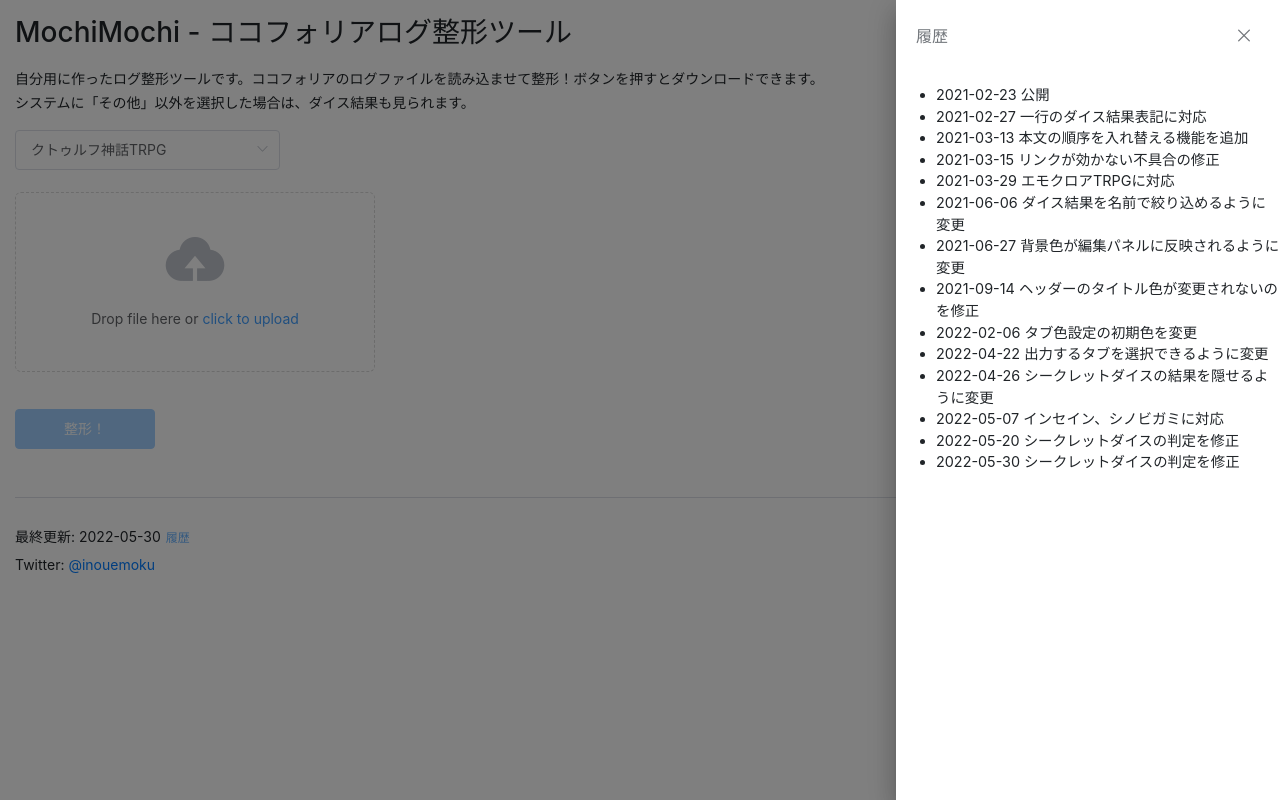
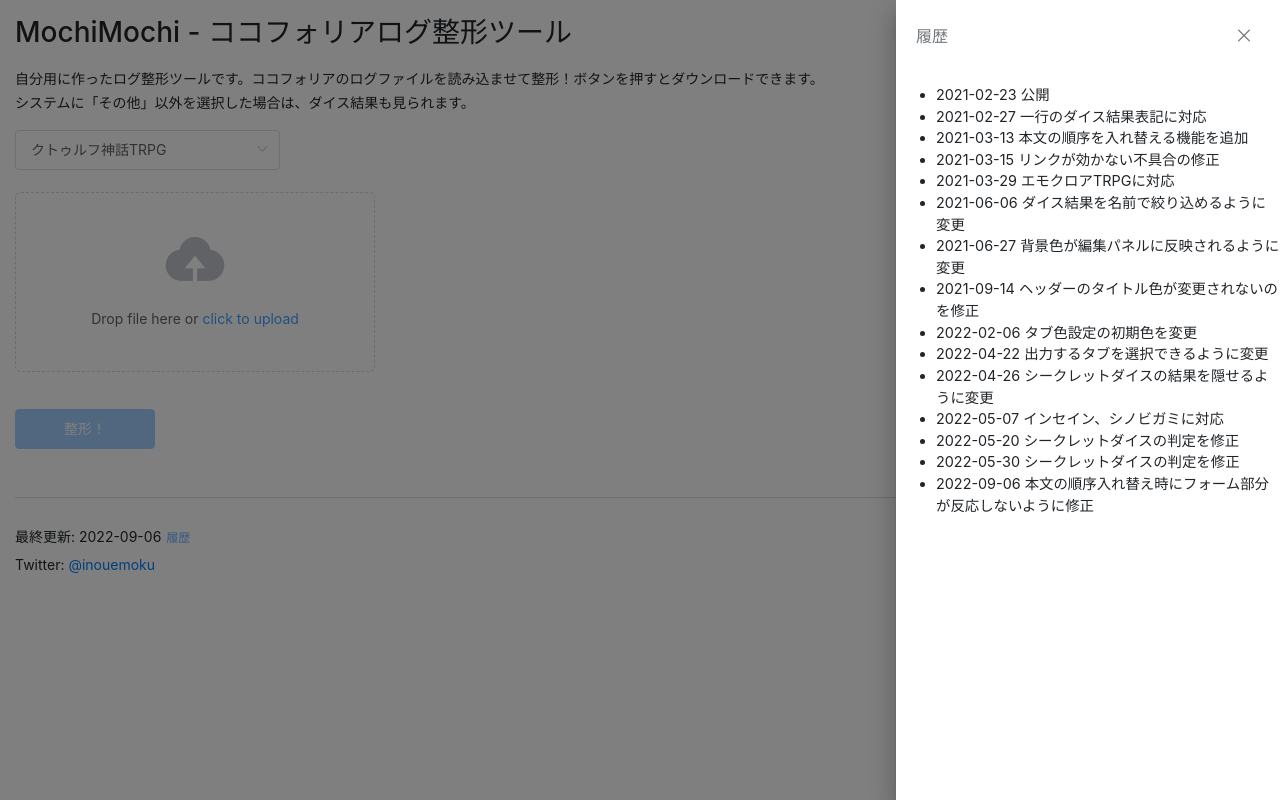
Before and after one commit to inouemoku/mochimochi, a Vue app: page / in a window 1280 px wide. Both pictures are taken after a click on the button "履歴". Built offline with nearby package versions, Linux system fonts and the light colour scheme.

Commit message:
本文の順序入れ替え時にフォーム部分が反応しないように修正

```diff
--- a/src/components/CcfoliaFormatter.vue
+++ b/src/components/CcfoliaFormatter.vue
@@ -117,9 +117,9 @@
             </el-tooltip>
             </span>
           </div>
-          <draggable :options="{animation:200}" :list="ccfoliaLog.rows">
+          <draggable :options="{animation:200, handle:'.handle'}" :list="ccfoliaLog.rows">
             <div v-for="(row, index) in ccfoliaLog.rows" :key="index" class="my-1">
-              <div v-if="!row.is_divider" v-show="selectedOutputTabs.includes(row.tab_name)" :style="`color:${row.color};background-color:${backgroundColor(row.tab_name)}`" class="draggable">
+              <div v-if="!row.is_divider" v-show="selectedOutputTabs.includes(row.tab_name)" :style="`color:${row.color};background-color:${backgroundColor(row.tab_name)}`" class="draggable handle">
                 <el-button size="mini" @click="addRow(index)">+</el-button> [{{row.tab_name}}] {{row.name}}： <span v-html="row.body" /><el-tag  v-show="row.is_secret" size="mini" type="warning">シークレットダイス</el-tag>
               </div>
               <div v-if="row.is_divider">
@@ -128,6 +128,7 @@
                   <el-col :span="2"><el-input v-model="row.name" size="mini" placeholder="リンク名"></el-input></el-col>
                   <el-col :span="10"><el-input v-model="row.body" size="mini" placeholder="表示名"></el-input></el-col>
                   <el-col :span="1"><el-button size="mini" @click="removeRow(index)" icon="el-icon-delete" /></el-col>
+                  <el-col :span="10" class="draggable handle text-white">:</el-col>
                 </el-row>
               </div>
             </div>
@@ -138,7 +139,7 @@
     </el-form>
     <el-divider></el-divider>
     <small>
-      <div>最終更新: 2022-05-30 <el-button @click="drawer=true" type="text" size="small">履歴</el-button></div>
+      <div>最終更新: 2022-09-06 <el-button @click="drawer=true" type="text" size="small">履歴</el-button></div>
       <div class="mb-4">Twitter: <a href="https://twitter.com/inouemoku" target="_blank">@inouemoku</a></div>
     </small>
     <el-drawer title="履歴" :visible.sync="drawer">
@@ -157,6 +158,7 @@
         <li>2022-05-07 インセイン、シノビガミに対応</li>
         <li>2022-05-20 シークレットダイスの判定を修正</li>
         <li>2022-05-30 シークレットダイスの判定を修正</li>
+        <li>2022-09-06 本文の順序入れ替え時にフォーム部分が反応しないように修正</li>
       </ul>
     </el-drawer>
   </div>
```
Also changed, not shown: 5 other files (tests, documents, lock files or other folders).
